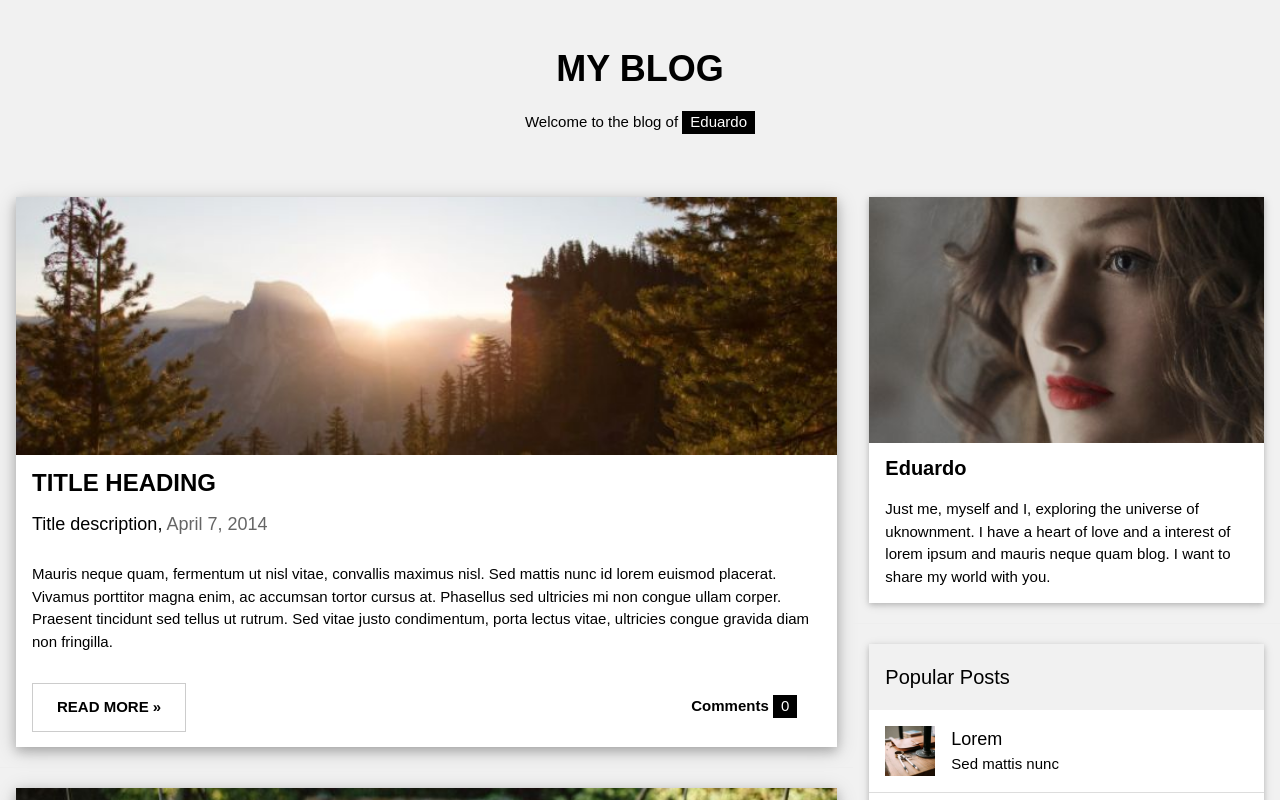
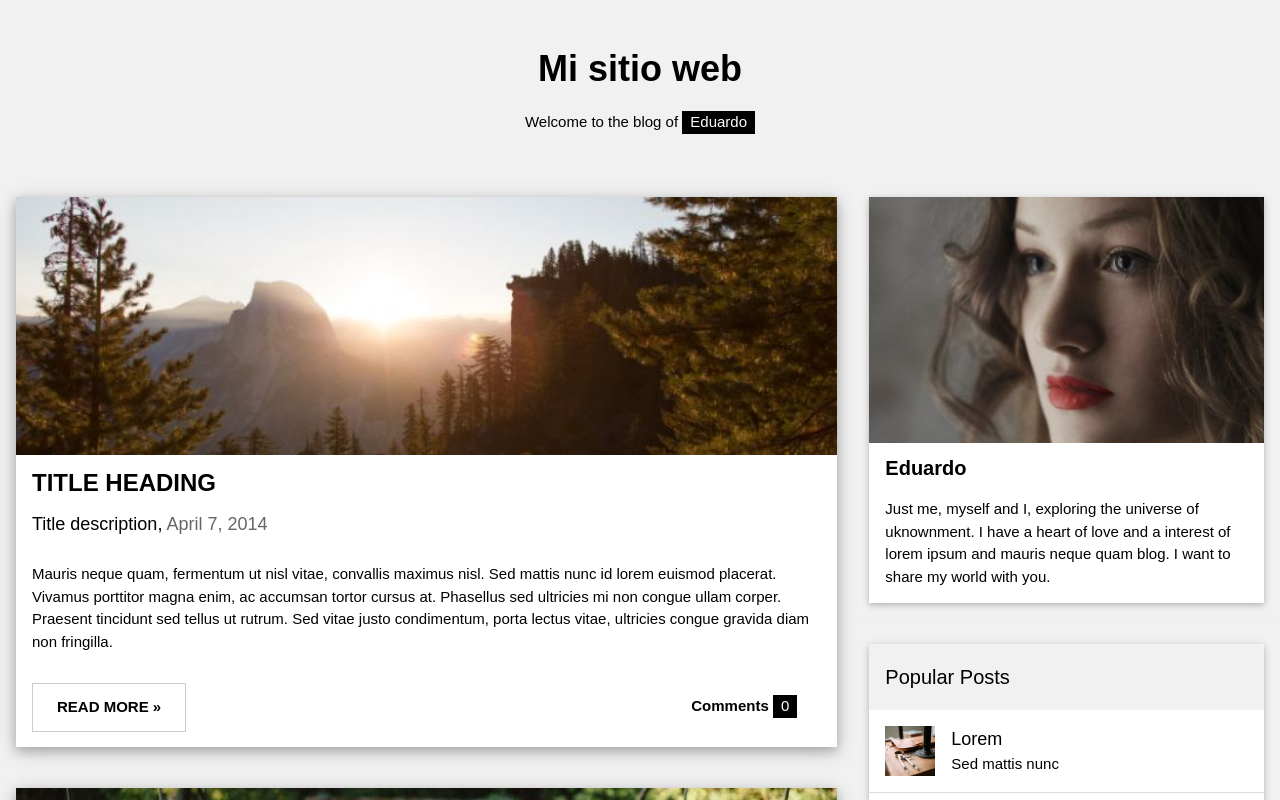
Before and after one commit to EduardoSaracho/Template, a plain HTML site: page index.html in a window 1280 px wide. Shown: the top 800 px of the page. Drawn offline with Linux system fonts and the light colour scheme; a web font is replaced by a local one.

Commit message:
Update index.html

```diff
--- a/index.html
+++ b/index.html
@@ -16,7 +16,7 @@ and is wrapped around the whole page content, except for the footer in this exam
 
 <!-- Header -->
 <header class="w3-container w3-center w3-padding-32">
-  <h1><b>MY BLOG</b></h1>
+  <h1><b>Mi sitio web</b></h1>
   <p>Welcome to the blog of <span class="w3-tag">Eduardo</span></p>
 </header>
 
```
